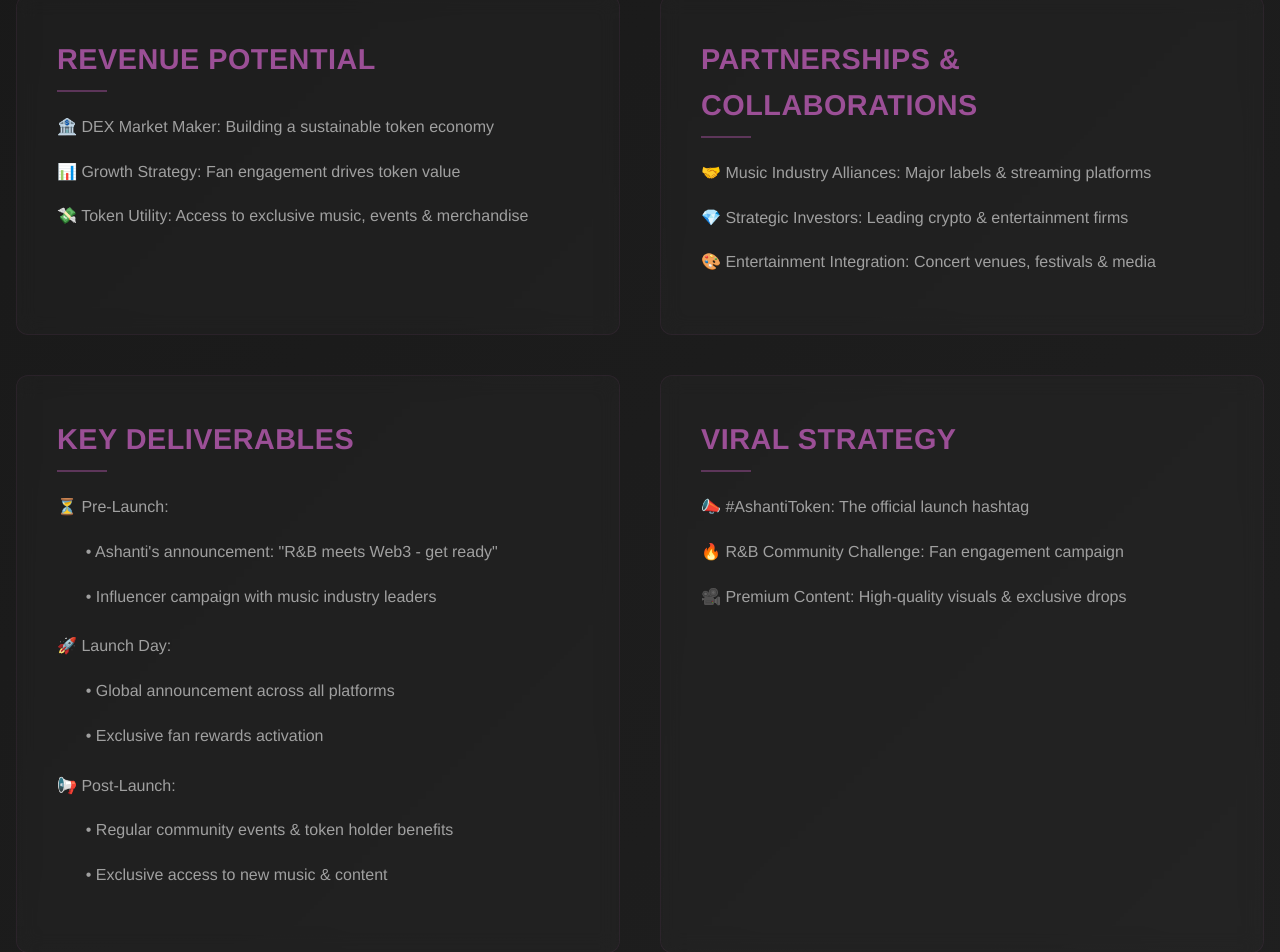
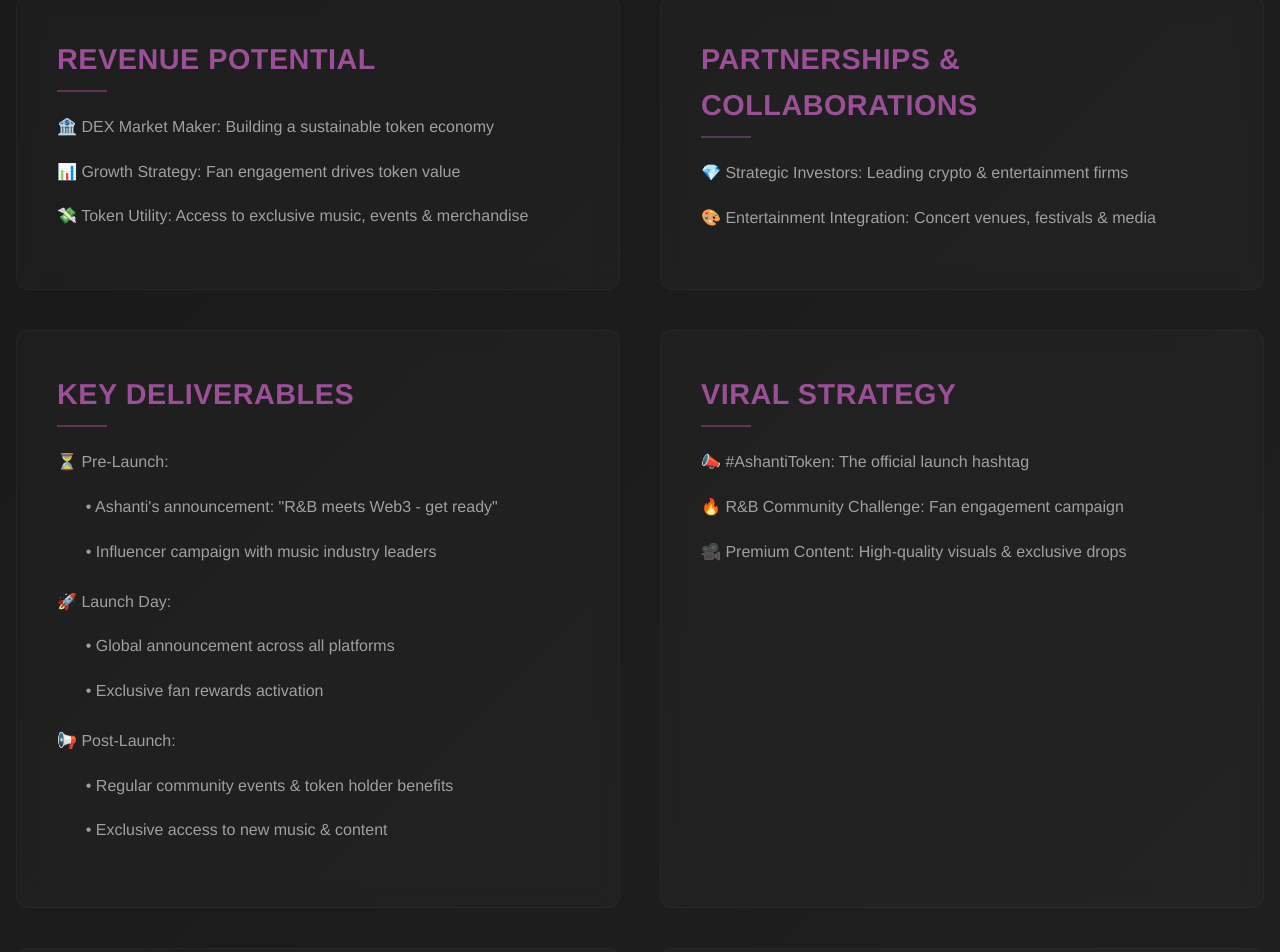
Before and after one commit to Traderaz/Lara-coin, a React (Create React App) app: page / in a window 1280 px wide. Shown: the part 1174-2126 px from the top of the page. Built offline with nearby package versions, Linux system fonts and the light colour scheme.

Commit message:
Remove music industry alliances from partnerships section

```diff
--- a/src/App.js
+++ b/src/App.js
@@ -86,7 +86,6 @@
         <div className="section-card partnerships">
           <h2>PARTNERSHIPS & COLLABORATIONS</h2>
           <ul>
-            <li>🤝 Music Industry Alliances: Major labels & streaming platforms</li>
             <li>💎 Strategic Investors: Leading crypto & entertainment firms</li>
             <li>🎨 Entertainment Integration: Concert venues, festivals & media</li>
           </ul>
```
